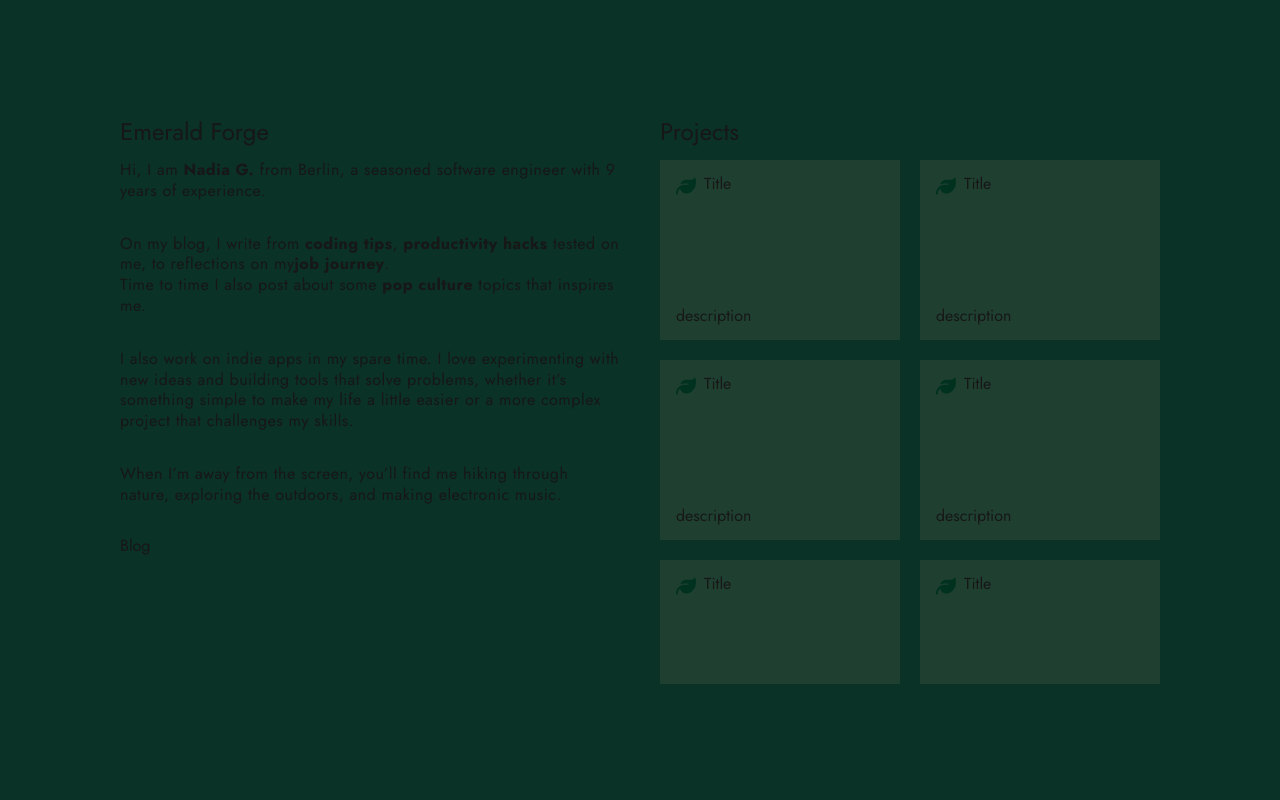
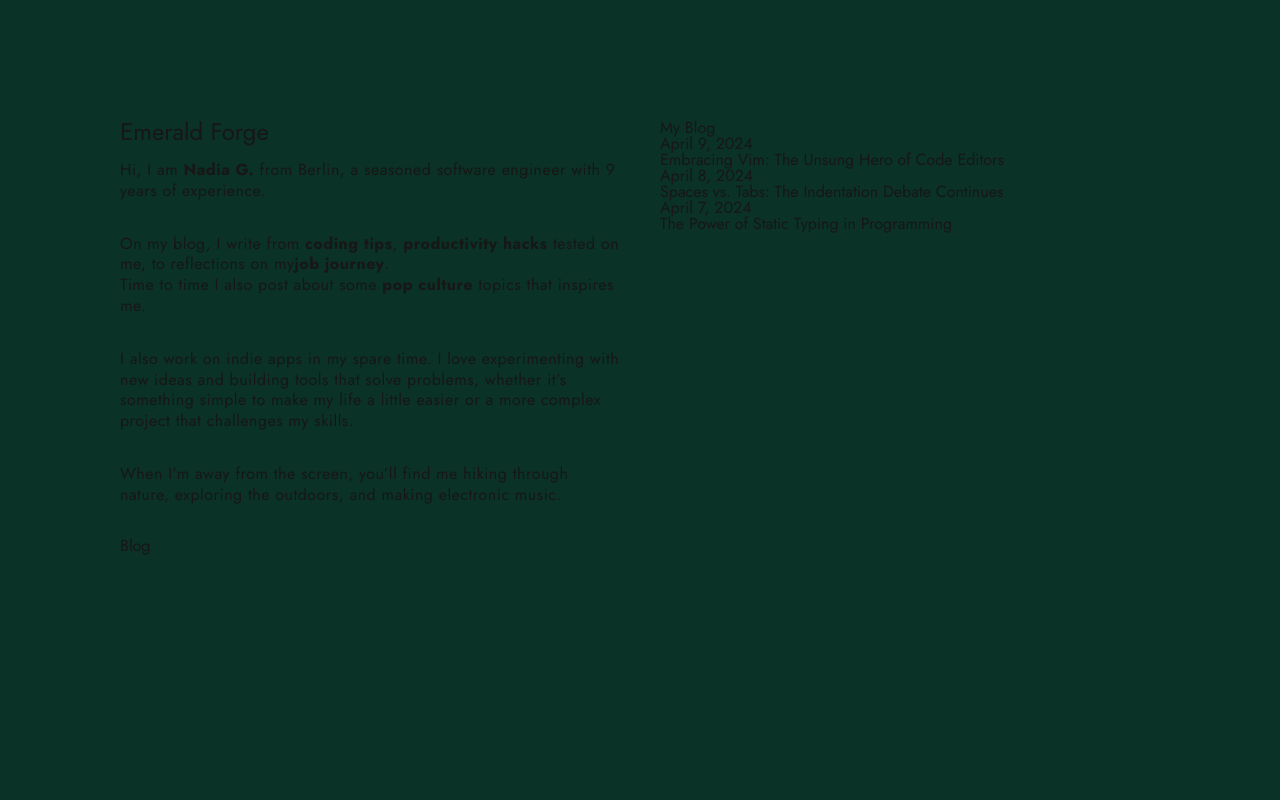
Before and after one commit to JackGarrus/nadyg-website, a Next.js app: page / in a window 1280 px wide. Shown: the top 800 px of the page. Built offline with nearby package versions, Linux system fonts and the light colour scheme.

Commit message:
showing blog posts list instead of projects section

```diff
--- a/src/app/components/AboutSection.tsx
+++ b/src/app/components/AboutSection.tsx
@@ -1,3 +1,5 @@
+"use client";
+
 import "@/app/style/globals.css";
 import t from "@/app/style/typography.module.css";
 import s from "@/app/components/AboutSection.module.css";
--- a/src/app/components/ContactsSection.tsx
+++ b/src/app/components/ContactsSection.tsx
@@ -1,3 +1,5 @@
+"use client";
+
 import "@/app/style/globals.css";
 import s from "@/app/components/ContactsSection.module.css";
 import t from "@/app/style/typography.module.css";
--- a/src/app/page.tsx
+++ b/src/app/page.tsx
@@ -1,11 +1,10 @@
-"use client";
-
 import "@/app/style/globals.css";
 import s from "@/app/page.module.css";
 import AboutSection from "@/app/components/AboutSection";
 import ContactsSection from "@/app/components/ContactsSection";
-import ProjectsSection from "@/app/components/ProjectsSection";
+// import ProjectsSection from "@/app/components/ProjectsSection";
 import Section from "@/app/components/Section";
+import { BlogPosts } from "./components/posts";
 
 export default function Home() {
   return (
@@ -16,7 +15,8 @@ export default function Home() {
         </section>
 
         <section className={s.projectsSection}>
-          <ProjectsSection />
+          <h1 className="h1">My Blog</h1>
+          <BlogPosts />
         </section>
       </Section>
 
```
